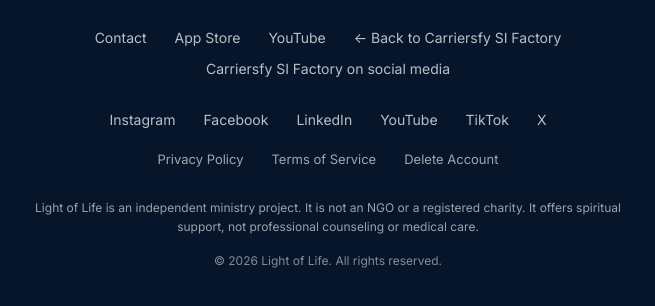
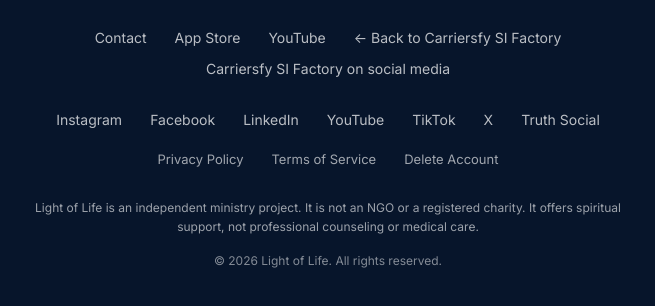
Before and after one commit to lightofeternallifes-star/lightoflife, a plain HTML site: page index.html in a window 1280 px wide. Shown: the part 9426-9732 px from the top of the page, without its empty margins (312-967 px from the left). Drawn offline with Linux system fonts and the light colour scheme.

Commit message:
Social: suma Truth Social (@carriersfy_si) a la fila social de Carriersfy SI Factory en el pie (set canónico de 7 redes, orden de Juan 2026-11-15)

```diff
--- a/index.html
+++ b/index.html
@@ -1622,6 +1622,7 @@
       <a href="https://www.youtube.com/channel/UC7qw-KyOFR5Jmbd7lmMzv2A" target="_blank" rel="noopener">YouTube</a>
       <a href="https://www.tiktok.com/@carriersfy_si" target="_blank" rel="noopener">TikTok</a>
       <a href="https://x.com/carriersfy_si" target="_blank" rel="noopener">X</a>
+      <a href="https://truthsocial.com/@carriersfy_si" target="_blank" rel="noopener">Truth Social</a>
     </nav>
     <nav class="footer-legal" aria-label="Legal" data-es-label="Legal" data-pt-label="Legal">
       <a href="/privacy" data-es="Política de Privacidad" data-pt="Política de Privacidade">Privacy Policy</a>
```
